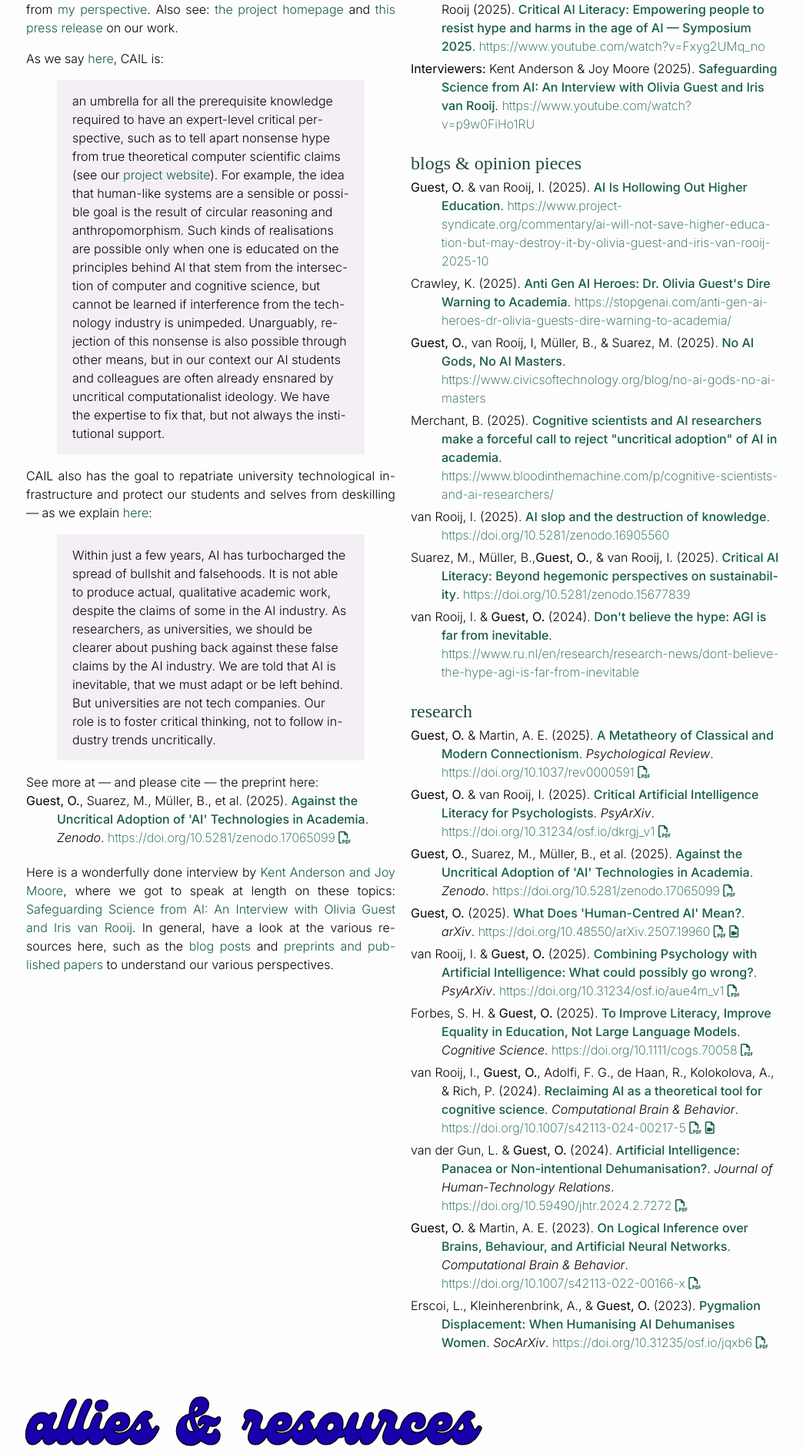
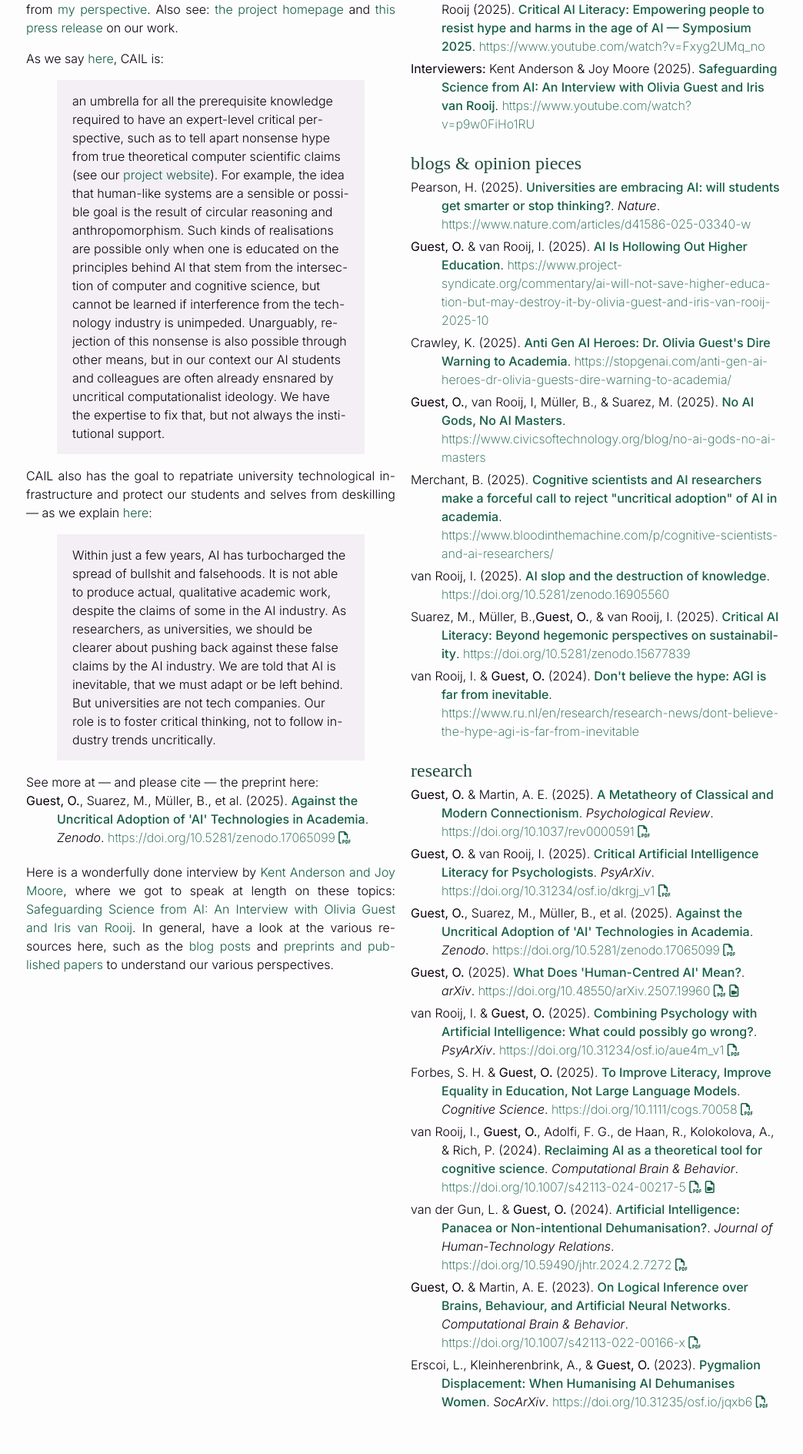
Before and after one commit to oliviaguest/oliviaguest.github.io, a Jekyll site: the page built from CAIL.html, in a window 1280 px wide. Shown: the part 614-2503 px from the top of the page at 77% size, without its empty margins (116-1160 px from the left). Built offline with Jekyll 4.4.1, drawn with Linux system fonts in a browser that asks for light colours; nearby versions of some CDN libraries; some web fonts are replaced; library files that are not in the unit come from our copies; a style sheet for code colours, icons or effects is not loaded.

Commit message:
menu/nature

```diff
--- a/_data/publications.yml
+++ b/_data/publications.yml
@@ -619,3 +619,14 @@
   selected: 3
   tags:
   - cail
+
+- date: 2025-10-21
+  type: news
+  status: published
+  authors:  Pearson, H.
+  title: "Universities are embracing AI: will students get smarter or stop thinking?"
+  journal: Nature
+  url: https://www.nature.com/articles/d41586-025-03340-w
+  selected: 3
+  tags:
+  - cail
--- a/_includes/menu.html
+++ b/_includes/menu.html
@@ -33,6 +33,8 @@
     <a href="{{site.url}}#top">Home</a>
     <a href="{{site.url}}#news">News</a>
     <a href="{{site.url}}#publications">Publications</a>
+    <a href="{{site.url}}/ai">Critical AI</a>
+
   </div>
 </nav>
 {% endif %}
--- a/css/ai.css
+++ b/css/ai.css
@@ -106,29 +106,10 @@
 
 }
 
-h2#cail a {
+h2#cail a, h2#activism a, h2#allies a  {
         color: light-dark(var(--light-bg), var(--dark-bg));
             -webkit-text-stroke: 0.3rem light-dark(var(--light-color), var(--dark-color));
                paint-order: stroke fill;
-}
-
-
-
-h2#activism a {
-        color: #f60cd7;
-        /* text-shadow: #ffffff 0.1rem 0.5rem 1rem; */
-                    -webkit-text-stroke: 0.3rem light-dark(var(--light-color), var(--dark-color));
-               paint-order: stroke fill;
-}
-
-h2#allies a {
-        color: #1800ad;
-        /* text-shadow: #ffffff 0.1rem 0.5rem 1rem; */
-        /* text-shadow: #ffffff 0.1rem 0.5rem 1rem; */
-            -webkit-text-stroke: 0.3rem light-dark(var(--light-color), var(--dark-color));
-               paint-order: stroke fill;
-
-
 }
 
 .activism {
```
